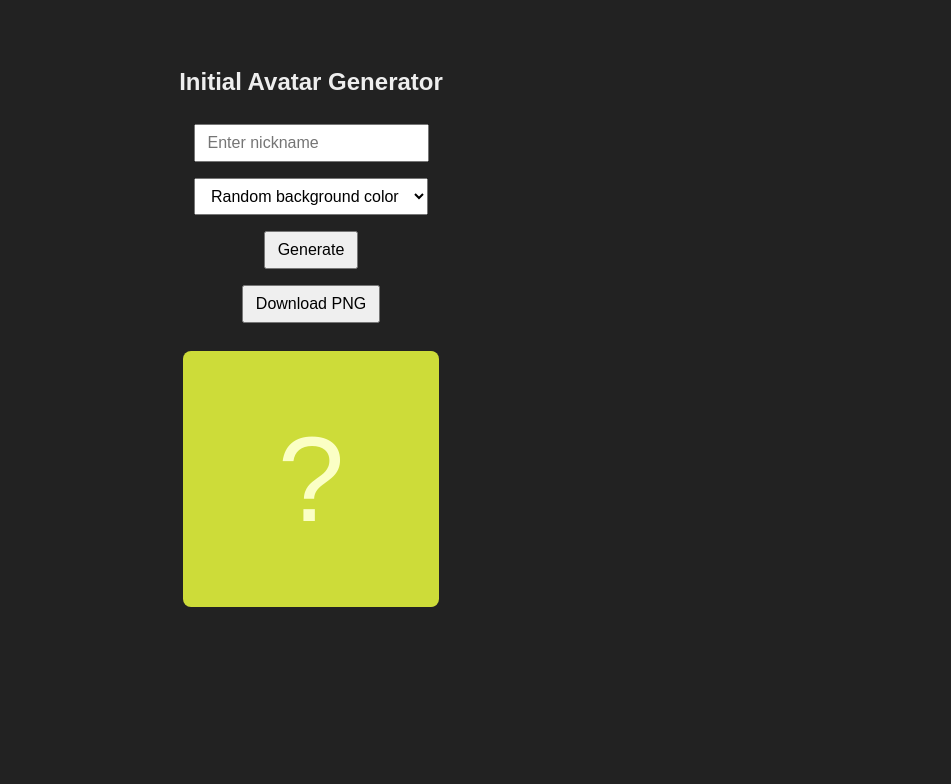
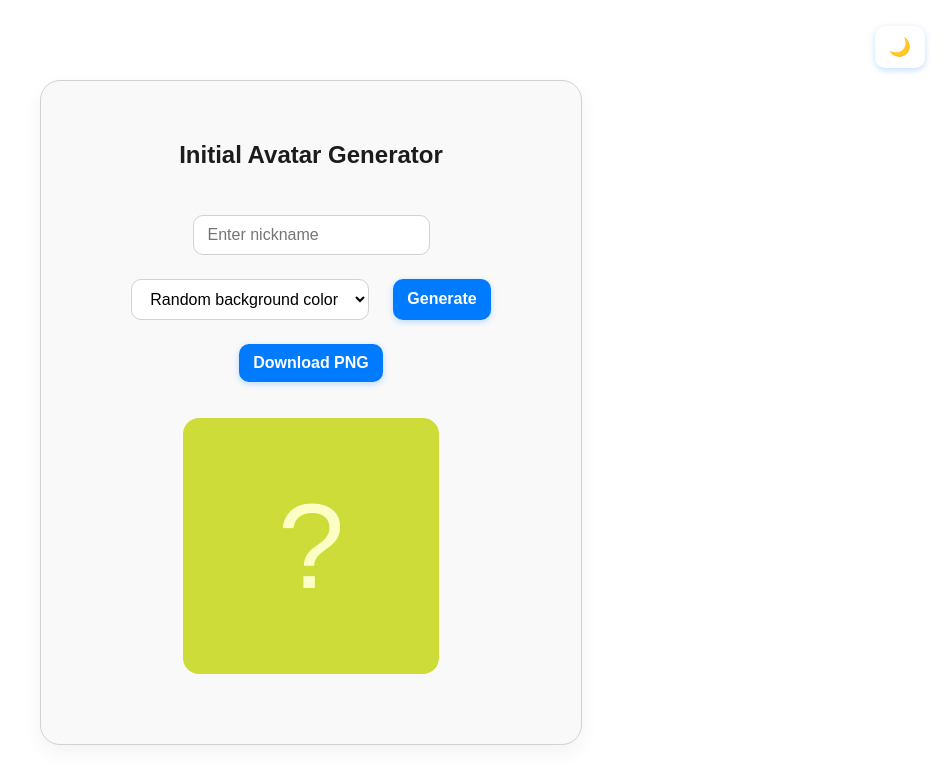
Before and after one commit to reworkstudio/Initial-Avatar-Generator, a plain HTML site: page index.html in a window 1280 px wide. Shown: the whole page, without its empty margins (329-1280 px from the left). Drawn offline with Linux system fonts and the light colour scheme.

Commit message:
Redesign index.html

```diff
--- a/index.html
+++ b/index.html
@@ -4,49 +4,164 @@
   <meta charset="UTF-8" />
   <meta name="viewport" content="width=device-width, initial-scale=1" />
   <title>Initial Avatar Generator</title>
+  <link rel="icon" type="image/png" href="favicon.png" />
   <style>
+    :root {
+      --bg-light: #ffffff;
+      --bg-dark: #1c1c1e;
+      --text-light: #1c1c1e;
+      --text-dark: #f5f5f7;
+      --card-bg-light: #f9f9f9;
+      --card-bg-dark: #2c2c2e;
+      --border-light: #d1d1d6;
+      --border-dark: #444;
+    }
+
     body {
-      background: #222;
-      color: #eee;
+      margin: 0;
+      background-color: var(--bg-light);
+      color: var(--text-light);
       font-family: Arial, sans-serif;
+      display: flex;
+      justify-content: center;
+      padding: 80px 20px;
+      transition: background-color 0.3s ease, color 0.3s ease;
+    }
+
+    body.dark {
+      background-color: var(--bg-dark);
+      color: var(--text-dark);
+    }
+
+    .container {
+      background-color: var(--card-bg-light);
+      border: 1px solid var(--border-light);
+      border-radius: 20px;
+      padding: 40px 30px;
+      max-width: 480px;
+      width: 100%;
+      box-shadow: 0 8px 20px rgba(0,0,0,0.05);
       display: flex;
       flex-direction: column;
       align-items: center;
-      padding: 40px 20px;
+      transition: background-color 0.3s, border-color 0.3s, box-shadow 0.3s;
     }
+
+    body.dark .container {
+      background-color: var(--card-bg-dark);
+      border-color: var(--border-dark);
+      box-shadow: none;
+    }
+
+    h2 {
+      margin-bottom: 30px;
+      font-size: 24px;
+      font-weight: bold;
+    }
+
     #avatar {
       width: 256px;
       height: 256px;
       font-size: 120px;
       font-weight: lighter;
-      border-radius: 8px;
+      border-radius: 16px;
       display: flex;
       justify-content: center;
       align-items: center;
-      margin: 20px 0;
+      margin: 30px 0;
+      background-color: #ccc;
+      color: #fff;
       user-select: none;
+      transition: background-color 0.4s ease, color 0.4s ease;
     }
+
     input, select, button {
-      margin: 8px;
-      padding: 8px 12px;
+      margin: 6px;
+      padding: 10px 14px;
       font-size: 16px;
+      border-radius: 10px;
+      border: 1px solid var(--border-light);
+      background: white;
+      color: #000;
+      font-family: Arial, sans-serif;
+      transition: all 0.2s ease;
     }
+
+    body.dark input,
+    body.dark select,
+    body.dark button {
+      background: #1f1f1f;
+      border-color: #555;
+      color: #f5f5f7;
+    }
+
+    input:focus, select:focus {
+      border-color: #007aff;
+      outline: none;
+    }
+
+    button {
+      background-color: #007aff;
+      color: #fff;
+      border: none;
+      cursor: pointer;
+      font-weight: bold;
+      box-shadow: 0 2px 6px rgba(0,122,255,0.25);
+      transition: background-color 0.3s ease, box-shadow 0.3s ease;
+    }
+
+    body.dark button {
+      box-shadow: none;
+    }
+
+    button:hover {
+      background-color: #005fd1;
+    }
+
+    .controls {
+      display: flex;
+      flex-wrap: wrap;
+      justify-content: center;
+      gap: 12px;
+      margin-top: 10px;
+    }
+
+    .theme-toggle {
+      position: absolute;
+      top: 20px;
+      right: 20px;
+      font-size: 18px;
+      background: none;
+      border: none;
+      color: inherit;
+      cursor: pointer;
+      transition: transform 0.3s ease;
+    }
+
+    .theme-toggle:hover {
+      transform: scale(1.1);
+    }
+
     canvas {
       display: none;
     }
   </style>
 </head>
 <body>
+  <button class="theme-toggle" id="themeToggle">🌙</button>
+  <div class="container">
     <h2>Initial Avatar Generator</h2>
+    <div class="controls">
       <input id="nickname" type="text" placeholder="Enter nickname" maxlength="20" />
       <select id="colorSelect">
         <option value="">Random background color</option>
       </select>
       <button id="generateBtn">Generate</button>
       <button id="downloadBtn">Download PNG</button>
-
+    </div>
     <div id="avatar">?</div>
     <canvas id="canvas" width="256" height="256"></canvas>
+  </div>
 
   <script>
     const colors = [
@@ -71,6 +186,7 @@
     const downloadBtn = document.getElementById('downloadBtn');
     const canvas = document.getElementById('canvas');
     const ctx = canvas.getContext('2d');
+    const themeToggle = document.getElementById('themeToggle');
 
     let currentBgColor = '';
     let currentLetterColor = '';
@@ -100,10 +216,8 @@
 
     function downloadAvatar() {
       ctx.clearRect(0, 0, canvas.width, canvas.height);
-
       ctx.fillStyle = currentBgColor || '#000';
       ctx.fillRect(0, 0, canvas.width, canvas.height);
-
       ctx.fillStyle = currentLetterColor || '#fff';
       ctx.font = '300 120px Arial, sans-serif';
       ctx.textAlign = 'center';
@@ -117,9 +231,26 @@
       link.click();
     }
 
+    function toggleTheme() {
+      document.body.classList.toggle('dark');
+      const isDark = document.body.classList.contains('dark');
+      themeToggle.textContent = isDark ? '☀️' : '🌙';
+      localStorage.setItem('theme', isDark ? 'dark' : 'light');
+    }
+
+    function applySavedTheme() {
+      const saved = localStorage.getItem('theme');
+      if (saved === 'dark') {
+        document.body.classList.add('dark');
+        themeToggle.textContent = '☀️';
+      }
+    }
+
     generateBtn.addEventListener('click', generateAvatar);
     downloadBtn.addEventListener('click', downloadAvatar);
+    themeToggle.addEventListener('click', toggleTheme);
 
+    applySavedTheme();
     generateAvatar();
   </script>
 </body>
```
Lines whose indentation alone changed are shown as unchanged.
